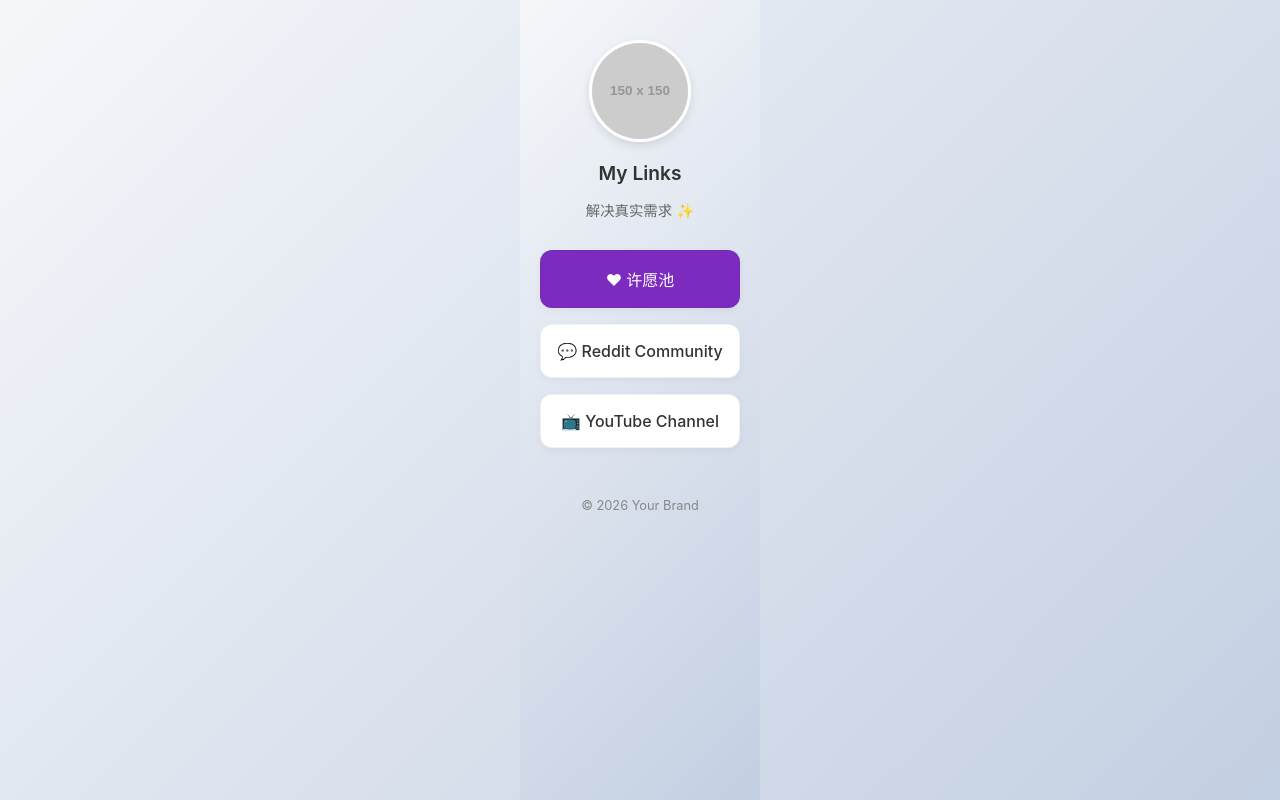
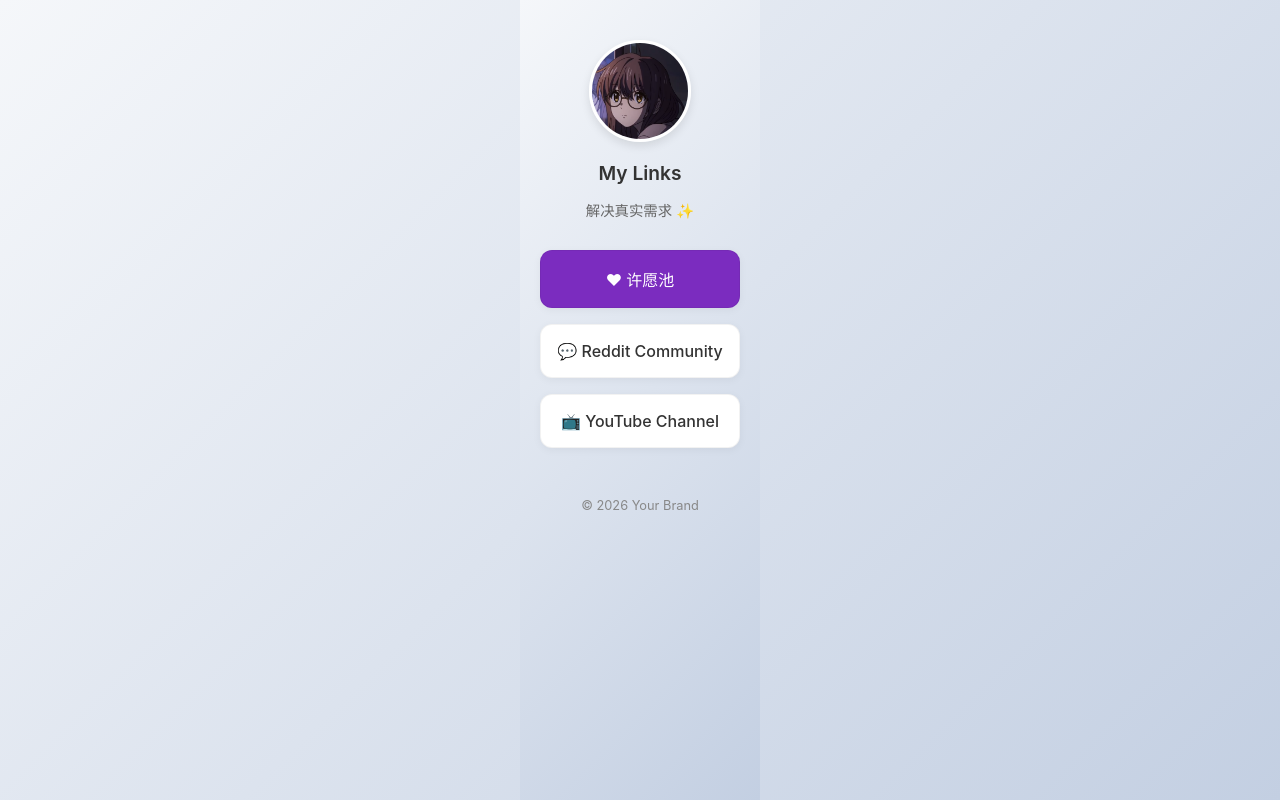
Before and after one commit to Alittle-Bug/my-links, a plain HTML site: page index.html in a window 1280 px wide. Drawn offline with Linux system fonts and the light colour scheme; placeholder pictures from the web are drawn by us.

Commit message:
Update index.html

```diff
--- a/index.html
+++ b/index.html
@@ -72,7 +72,7 @@
             background-color: #fafafa;
         }
 
-        /* ✅ 核心修改：主打按钮改为紫色背景 */
+        /* 主打按钮（许愿池）紫色背景 */
         .featured {
             background-color: #7b2cbf; /* 深紫色 */
             color: #fff;
@@ -95,13 +95,14 @@
 <body>
 
     <div class="container">
-        <img src="https://via.placeholder.com/150" alt="Avatar" class="profile-img">
+        <img src="avatar.png" alt="Avatar" class="profile-img">
+
         <h1>My Links</h1>
 
         <p class="bio">解决真实需求 ✨</p>
 
         <div class="links-container">
-            <a href="wish.html" class="link-card featured"target="_blank">❤ 许愿池</a>
+            <a href="wish.html" class="link-card featured" target="_blank">❤ 许愿池</a>
 
             <a href="https://reddit.com" class="link-card">💬 Reddit Community</a>
             <a href="#" class="link-card">📺 YouTube Channel</a>
```
